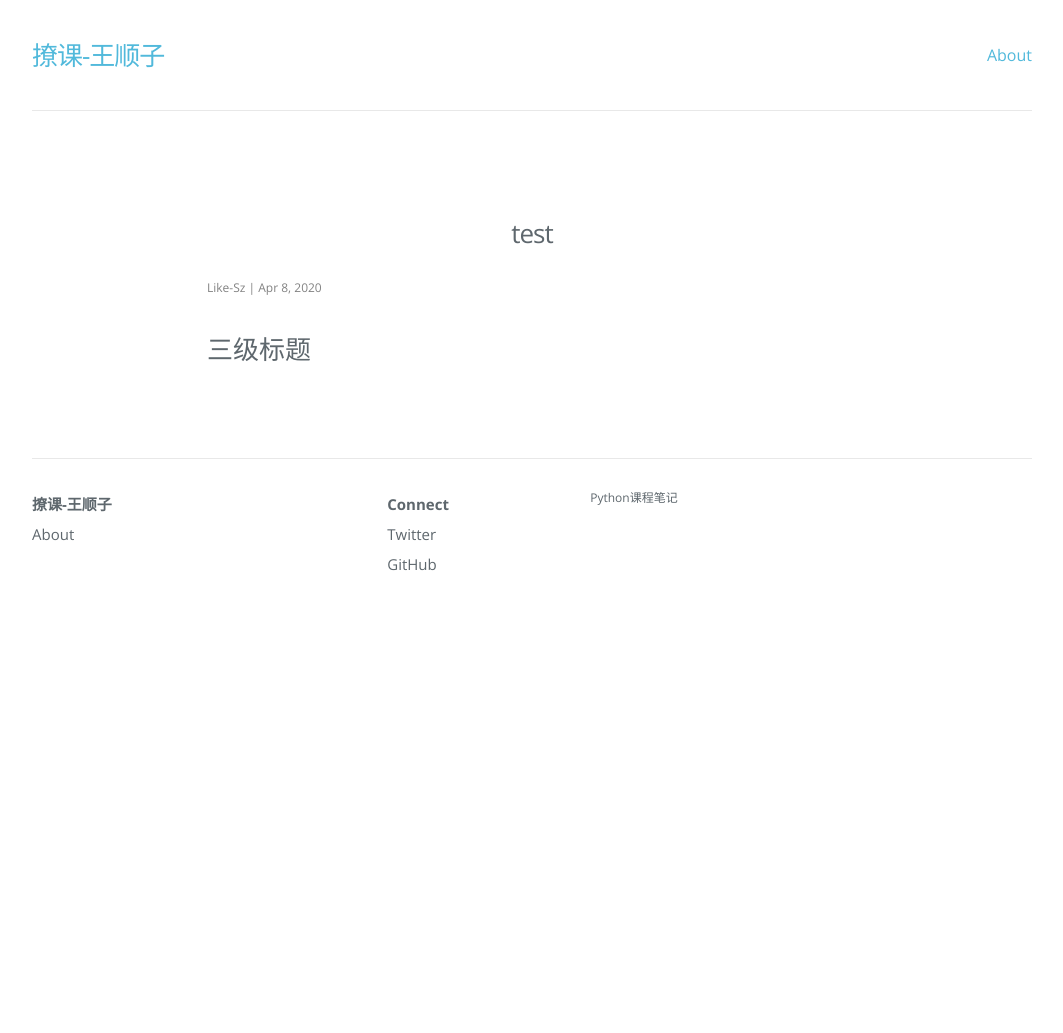
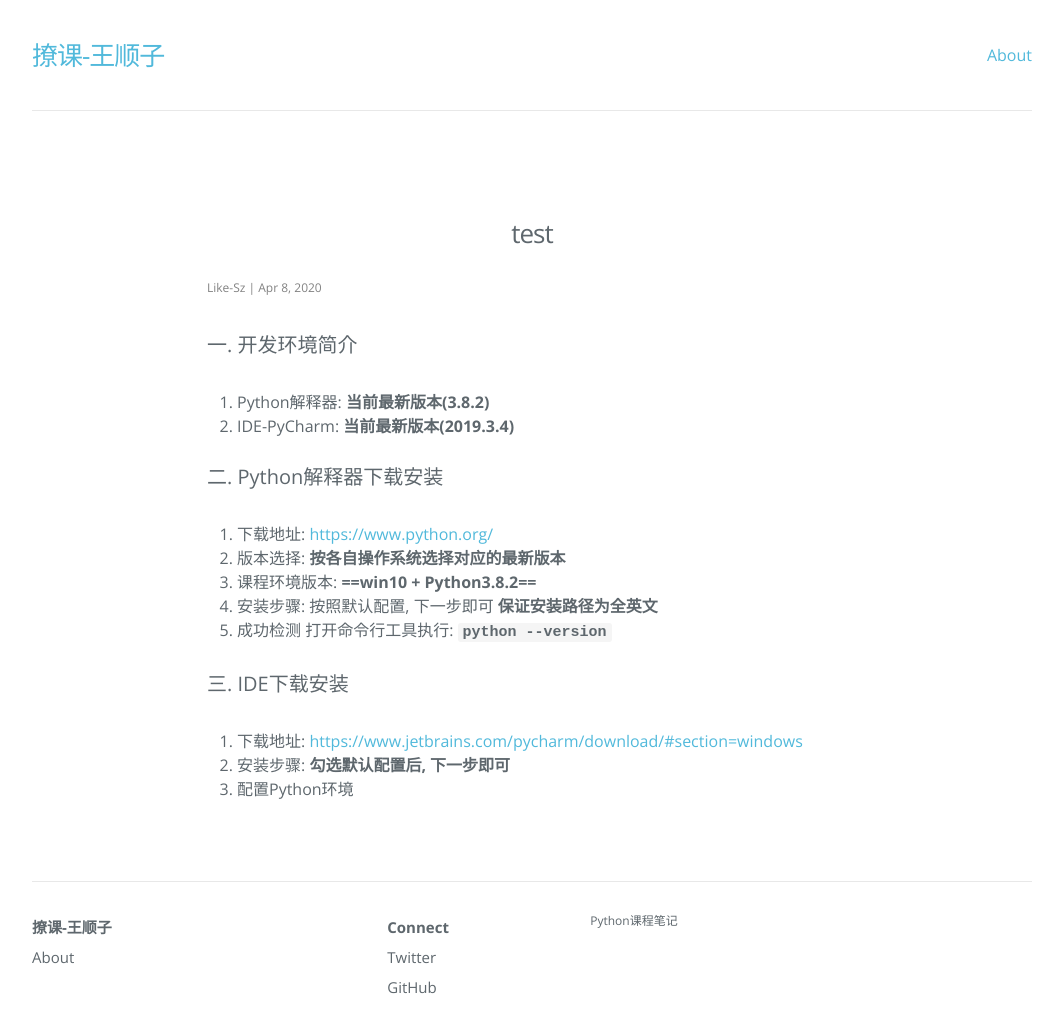
Before and after one commit to wangshunzi/python, a Jekyll site: the page built from _posts/2020-04-08-test.md, in a window 1280 px wide and 1069 px high. Shown: the top 1033 px of the window, without its empty margins (108-1171 px from the left). Built offline with Jekyll 4.4.1, drawn with Linux system fonts in a browser that asks for light colours; nearby versions of some CDN libraries.

Commit message:
Update test

````diff
--- a/_posts/2020-04-08-test.md
+++ b/_posts/2020-04-08-test.md
@@ -1,5 +1,22 @@
 ---
 title: test
 layout: post
+categories: python
 ---
-### 三级标题
+#### 一. 开发环境简介
+1. Python解释器: **当前最新版本(3.8.2)**
+2. IDE-PyCharm: **当前最新版本(2019.3.4)**
+
+#### 二. Python解释器下载安装
+1. 下载地址: [https://www.python.org/](https://www.python.org/)
+2. 版本选择: **按各自操作系统选择对应的最新版本**
+3. 课程环境版本: **==win10 + Python3.8.2==**
+4. 安装步骤: 按照默认配置, 下一步即可 **保证安装路径为全英文**
+5. 成功检测
+打开命令行工具执行: **```python --version```**
+
+
+#### 三. IDE下载安装
+1. 下载地址: [https://www.jetbrains.com/pycharm/download/#section=windows](https://www.jetbrains.com/pycharm/download/#section=windows)
+2. 安装步骤: **勾选默认配置后, 下一步即可**
+3. 配置Python环境
````
